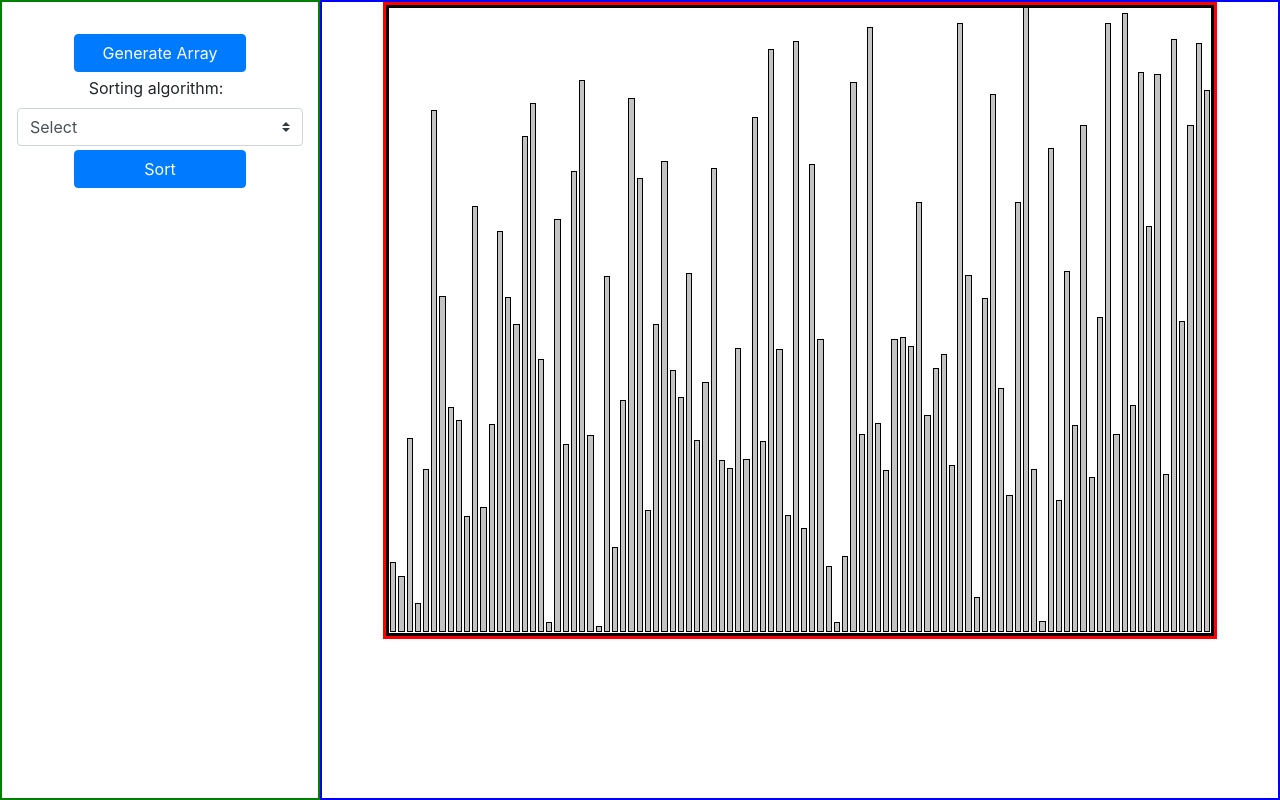
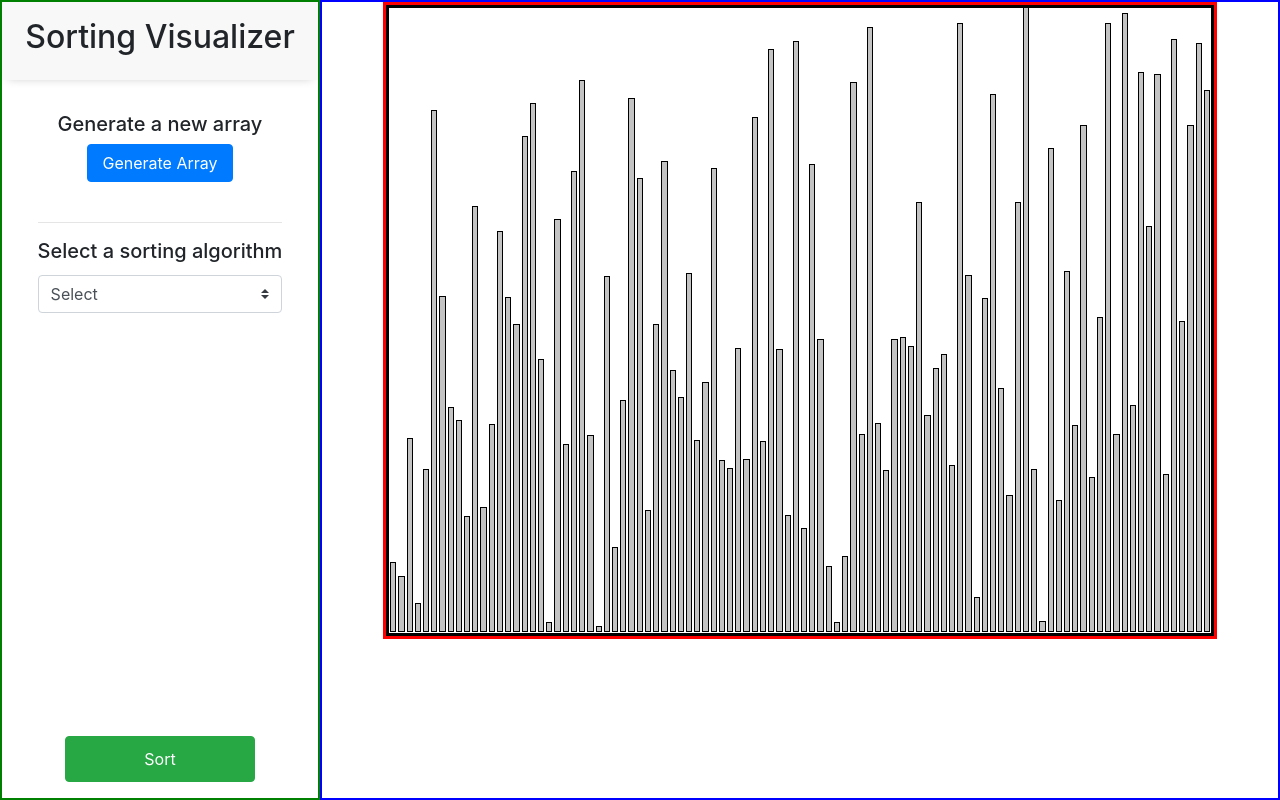
Before and after one commit to bobel95/sorting-visualizer, a React (Create React App) app: page / in a window 1280 px wide. Built offline with nearby package versions, Linux system fonts and the light colour scheme.

Commit message:
Improve controls styling

```diff
--- a/src/components/Visualizer.css
+++ b/src/components/Visualizer.css
@@ -1,3 +1,5 @@
+
+
 .visualization-container {
     margin: 0 auto;
     width: 90%;
@@ -5,12 +7,27 @@
     border: 3px solid red;
 }
 
+#left-side-container {
+    display: flex;
+    flex-direction: column;
+}
+
 .controls-container {
     display: flex;
     flex-direction: column;
-    padding: 2em 5em;
+    flex: 1;
+    padding: 2em 1em;
     align-content: center;
     text-align: center;
+}
+
+.controls-container .controls-element {
+
+}
+
+#sort-btn {
+    margin: 1rem auto;
+    padding: 10px;
 }
 
 .arr-container {
--- a/src/components/Visualizer.js
+++ b/src/components/Visualizer.js
@@ -1,4 +1,4 @@
-import {useEffect, useState} from 'react';
+import React, {useEffect, useState} from 'react';
 import './Visualizer.css';
 import normalizeValues from "../util/normalizeValues";
 import getInsertionSortAnimations from "../algorithms/insertionSort";
@@ -6,9 +6,11 @@ import getBubbleSortAnimation from "../algorithms/bubbleSort";
 import getMergeSortAnimation from "../algorithms/mergeSort";
 import getQuickSortAnimations from "../algorithms/quickSort";
 import {Button, Col, Container, Form, Row} from 'react-bootstrap';
+import PageTitle from "../layout/PageTitle";
 
 const ANIMATION_DELAY = 5;
 const NUM_OF_ARR_ELEMENTS = 100;
+const MAX_VAL_OF_ARRAY_ELEMENT = 500;
 const SORTED_ARRAY_COLOR = '#8ee820';
 const COMPARED_BARS_COLOR = '#52fff1';
 
@@ -16,7 +18,7 @@ const COMPARED_BARS_COLOR = '#52fff1';
 const Visualizer = () => {
     const [array, setArray] = useState([]);
     const [selectedSort, setSelectedSort] = useState("");
-    const [arrayLimits, setArrayLimits] = useState({"min": 1, "max": 500});
+    const [arrayLimits, setArrayLimits] = useState({"min": 1, "max": MAX_VAL_OF_ARRAY_ELEMENT});
     const [isSorting, setIsSorting] = useState(false);
     const [isSorted, setIsSorted] = useState(false);
 
@@ -27,7 +29,7 @@ const Visualizer = () => {
         setIsSorted(false);
         const arr = [];
         for (let i = 0; i < NUM_OF_ARR_ELEMENTS; i++) {
-            arr.push(randomIntInRange(1, 500));
+            arr.push(randomIntInRange(1, MAX_VAL_OF_ARRAY_ELEMENT));
         }
         setArray(arr);
 
@@ -134,47 +136,31 @@ const Visualizer = () => {
                 <Col
                     md="3"
                     style={{border: "2px solid green"}}
-                    className="controls-container"
+                    id="left-side-container"
                 >
+                    <Row>
+                        <PageTitle/>
+                    </Row>
+                    <Row className="controls-container">
+
+                        <div className="controls-element">
+                            <h5 className="form-label">
+                                Generate a new array
+                            </h5>
                             <Button
                                 className="btn-main"
                                 variant="primary"
                                 onClick={initializeArray}>
                                 Generate Array
                             </Button>
-                    {/*<Button*/}
-                    {/*    className="btn-main"*/}
-                    {/*    variant="primary"*/}
-                    {/*    onClick={animateInsertionSort}>*/}
-                    {/*    Insertion Sort*/}
-                    {/*</Button>*/}
+                        </div>
 
-                    {/*<Button*/}
-                    {/*    className="btn-main"*/}
-                    {/*    variant="primary"*/}
-                    {/*    onClick={animateBubbleSort}>*/}
-                    {/*    Bubble Sort*/}
-                    {/*</Button>*/}
+                        <hr/>
+                        <Form className="controls-element">
+                            <h5 className="form-label">
+                                Select a sorting algorithm
+                            </h5>
 
-                    {/*<Button*/}
-                    {/*    className="btn-main"*/}
-                    {/*    variant="primary"*/}
-                    {/*    onClick={animateMergeSort}>*/}
-                    {/*    Merge Sort*/}
-                    {/*</Button>*/}
-
-                    {/*<Button*/}
-                    {/*    className="btn-main"*/}
-                    {/*    variant="primary"*/}
-                    {/*    onClick={animateQuickSort}>*/}
-                    {/*    Test Quick Sort*/}
-                    {/*</Button>*/}
-
-
-                    <Form>
-                        <Form.Label className="my-1 mr-2" htmlFor="algorithm">
-                            Sorting algorithm:
-                        </Form.Label>
                             <Form.Control
                                 as="select"
                                 className="my-1 mr-sm-2"
@@ -190,15 +176,18 @@ const Visualizer = () => {
 
                             </Form.Control>
                         </Form>
+                    </Row>
 
+                    <Row id="sort-btn-container">
                         <Button
                             className="btn-main"
-                        variant="primary"
-                        onClick={animateSort}>
+                            variant="success"
+                            onClick={animateSort}
+                            id="sort-btn">
                             Sort
                         </Button>
+                    </Row>
                 </Col>
-
                 <Col
                     md="9"
                     style={{border: "2px solid blue"}}
@@ -225,7 +214,6 @@ const Visualizer = () => {
                                 })
                             }
                         </div>
-
                     </div>
                 </Col>
             </Row>
--- /dev/null
+++ b/src/layout/PageTitle.css
@@ -0,0 +1,7 @@
+#page-title {
+    background-color: #f8f8f8;
+    padding: 1rem;
+    width: 100%;
+    text-align: center;
+    box-shadow: 0px 5px 9px -6px rgba(0,0,0,0.20);
+}
--- /dev/null
+++ b/src/layout/PageTitle.js
@@ -0,0 +1,12 @@
+import React from 'react';
+import "./PageTitle.css";
+
+const PageTitle = () => {
+    return (
+        <div id="page-title">
+            <h2>Sorting Visualizer</h2>
+        </div>
+    );
+}
+
+export default PageTitle;
```
Lines whose indentation alone changed are shown as unchanged.
